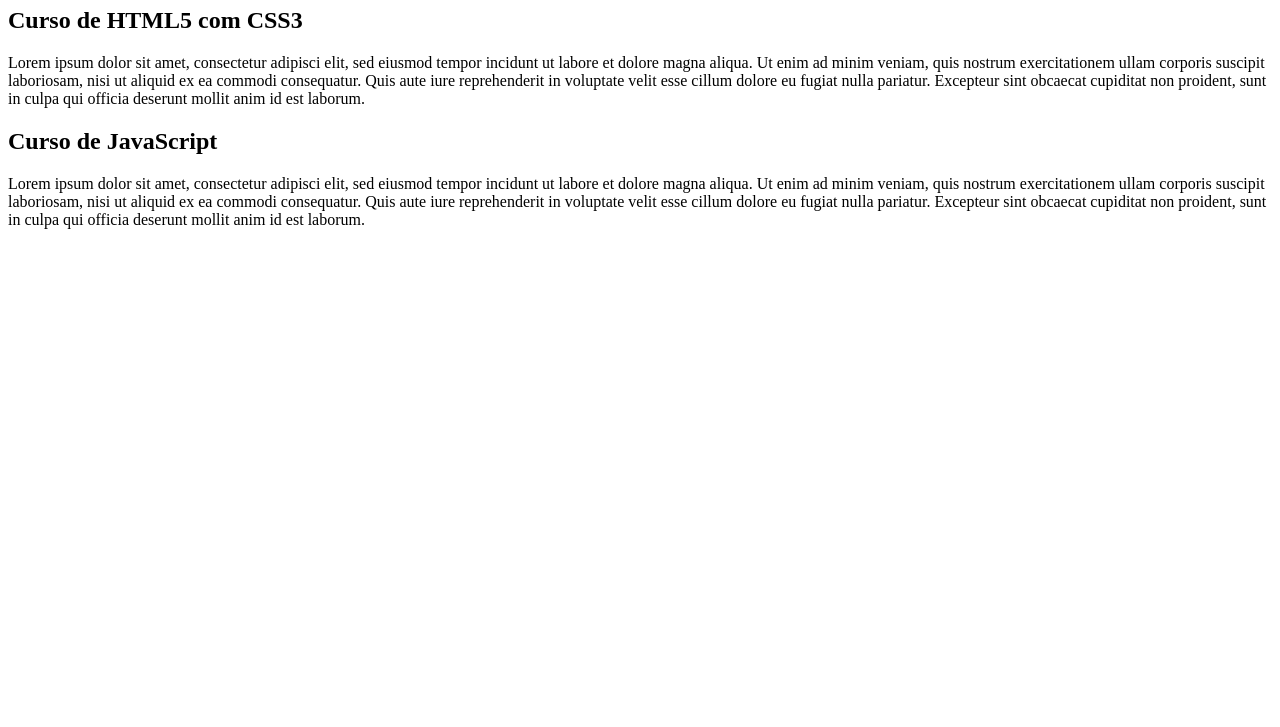
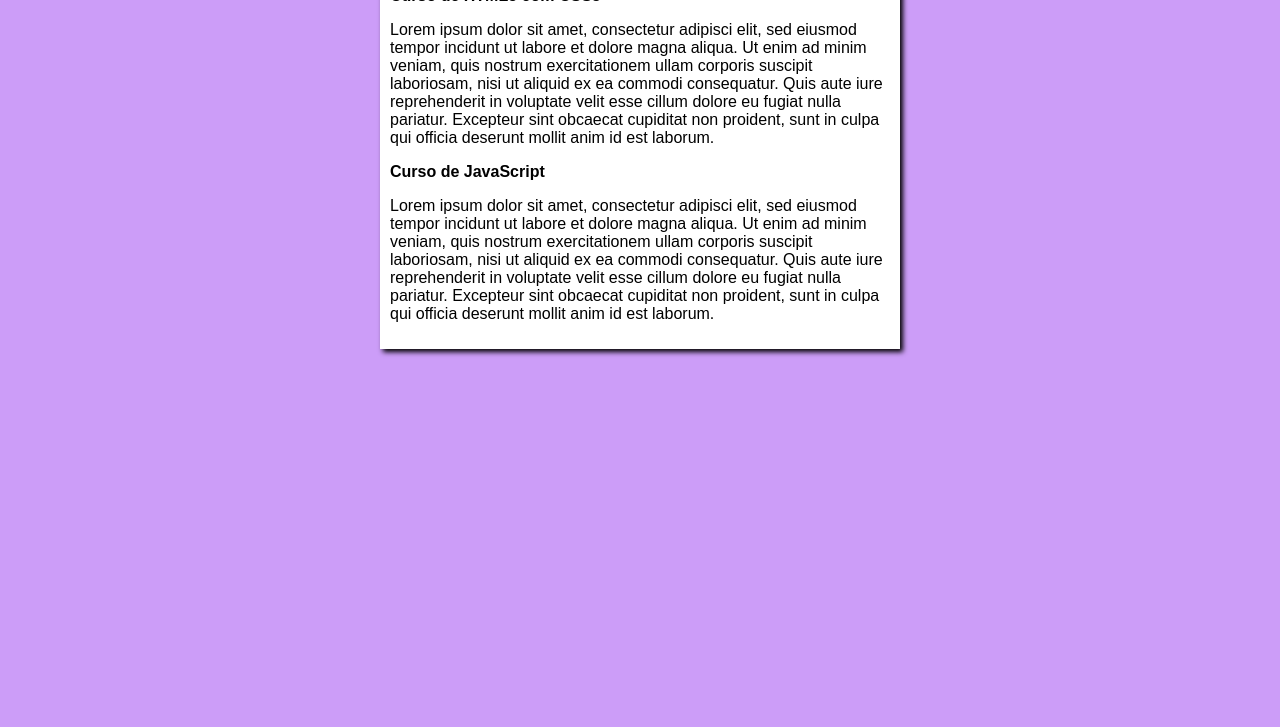
Before and after one commit to RenanBenvenute/projeto-site, a plain HTML site: page index.html in a window 1280 px wide. Shown: the part 73-800 px from the top of the page. Drawn offline with Linux system fonts and the light colour scheme.

Commit message:
Update index.html

```diff
--- a/index.html
+++ b/index.html
@@ -3,7 +3,25 @@
 <head>
     <meta charset="UTF-8">
     <meta name="viewport" content="width=device-width, initial-scale1.0">
-    <title>Curso eVideo</title>
+    <title>Curso em Vídeo</title>
+    <style>
+        * {
+            font-family: Arial, Helvetica, sans-serif;
+            font-size: 16px;
+        }
+
+        body {
+            background-color: rgb(204, 157, 248);
+        }
+
+        main {
+            background-color: white;
+            width: 500px;
+            margin: auto;
+            padding: 10px;
+            box-shadow: 3px 3px 5px rgba(0, 0, 0.473);
+        }
+    </style>
 </head>
 <body>
     <main>
@@ -12,19 +30,15 @@
         </header>
         <article>
             <h2>Curso de HTML5 com CSS3</h2>
-            <p>
-            Lorem ipsum dolor sit amet, consectetur adipisci elit, sed eiusmod tempor incidunt ut labore et dolore magna aliqua. Ut enim ad minim veniam, quis nostrum exercitationem
+            <p>Lorem ipsum dolor sit amet, consectetur adipisci elit, sed eiusmod tempor incidunt ut labore et dolore magna aliqua. Ut enim ad minim veniam, quis nostrum exercitationem
             ullam corporis suscipit laboriosam, nisi ut aliquid ex ea commodi consequatur. Quis aute iure reprehenderit in voluptate velit esse cillum dolore eu fugiat nulla pariatur.
-            Excepteur sint obcaecat cupiditat non proident, sunt in culpa qui officia deserunt mollit anim id est laborum.
-            </p>
+            Excepteur sint obcaecat cupiditat non proident, sunt in culpa qui officia deserunt mollit anim id est laborum.</p>
         </article>
         <article>
             <h2>Curso de JavaScript</h2>
-            <p>
-            Lorem ipsum dolor sit amet, consectetur adipisci elit, sed eiusmod tempor incidunt ut labore et dolore magna aliqua. Ut enim ad minim veniam, quis nostrum exercitationem
+            <p>Lorem ipsum dolor sit amet, consectetur adipisci elit, sed eiusmod tempor incidunt ut labore et dolore magna aliqua. Ut enim ad minim veniam, quis nostrum exercitationem
             ullam corporis suscipit laboriosam, nisi ut aliquid ex ea commodi consequatur. Quis aute iure reprehenderit in voluptate velit esse cillum dolore eu fugiat nulla pariatur.
-            Excepteur sint obcaecat cupiditat non proident, sunt in culpa qui officia deserunt mollit anim id est laborum.
-            </p>
+            Excepteur sint obcaecat cupiditat non proident, sunt in culpa qui officia deserunt mollit anim id est laborum.</p>
         </article>
     </main>
 </body>
```
